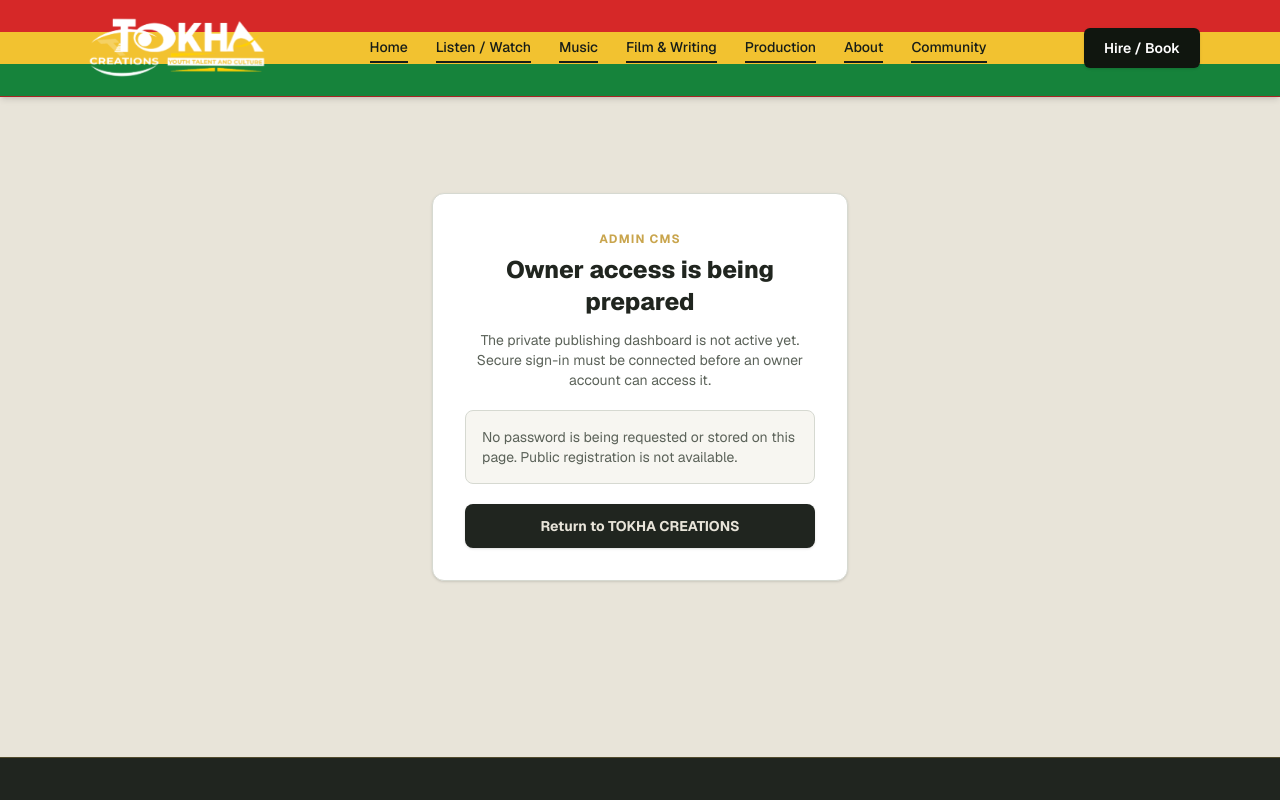
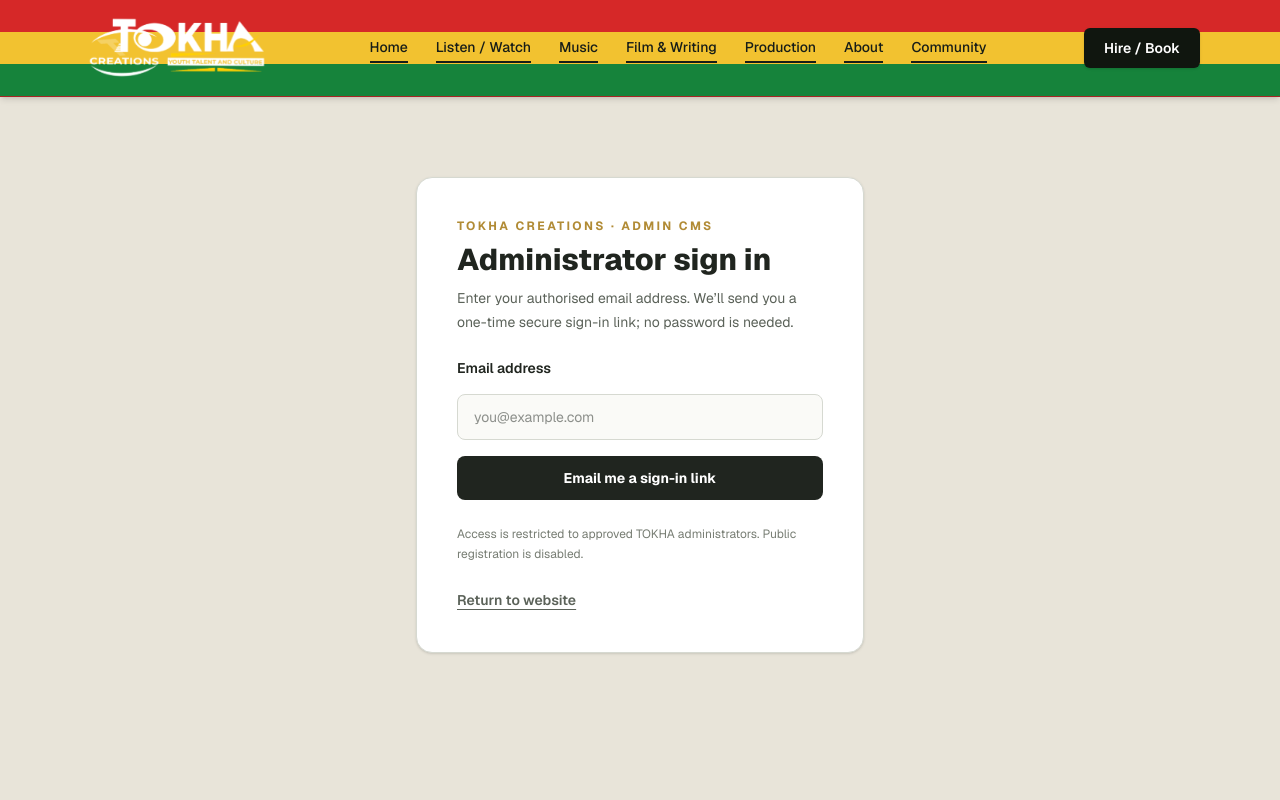
Before and after one commit to Jonathan97k/chikondi, a Next.js app: page /admin/login in a window 1280 px wide. Shown: the top 800 px of the page. Built offline with nearby package versions, Linux system fonts and the light colour scheme.

Commit message:
Enable passwordless admin sign-in

```diff
--- a/app/admin/login/page.tsx
+++ b/app/admin/login/page.tsx
@@ -1,27 +1,49 @@
 "use client";
 
+import { FormEvent, useState } from "react";
 import Link from "next/link";
 
 export default function AdminLoginPage() {
+  const [email, setEmail] = useState("");
+  const [message, setMessage] = useState("");
+  const [loading, setLoading] = useState(false);
+
+  async function requestLink(event: FormEvent<HTMLFormElement>) {
+    event.preventDefault();
+    setLoading(true);
+    setMessage("");
+    try {
+      const response = await fetch("/api/admin/login", {
+        method: "POST",
+        headers: { "Content-Type": "application/json" },
+        body: JSON.stringify({ email }),
+      });
+      const data = await response.json();
+      if (!response.ok) throw new Error(data.error || "Could not send sign-in link.");
+      setMessage(data.message);
+    } catch (error) {
+      setMessage(error instanceof Error ? error.message : "Could not send sign-in link.");
+    } finally {
+      setLoading(false);
+    }
+  }
+
   return (
-    <main className="max-w-md mx-auto px-4 py-24 text-[#20251F]">
-      <section className="bg-white rounded-xl p-8 border border-[#D6D9D1] shadow-sm space-y-5">
-        <div className="text-center">
-          <span className="text-xs uppercase tracking-widest text-[#C9A54D] font-bold">Admin CMS</span>
-          <h1 className="text-2xl font-extrabold mt-1">Owner access is being prepared</h1>
-          <p className="text-sm text-[#5B6259] mt-3">
-            The private publishing dashboard is not active yet. Secure sign-in must be connected before an owner account can access it.
-          </p>
+    <main className="min-h-[70vh] flex items-center justify-center px-5 py-20 text-[#20251F]">
+      <section className="w-full max-w-md rounded-2xl border border-[#D6D9D1] bg-white p-8 sm:p-10 shadow-sm space-y-6">
+        <div className="space-y-2">
+          <p className="text-xs font-bold uppercase tracking-[0.2em] text-[#B18B35]">TOKHA CREATIONS · Admin CMS</p>
+          <h1 className="text-3xl font-extrabold">Administrator sign in</h1>
+          <p className="text-sm leading-6 text-[#5B6259]">Enter your authorised email address. We’ll send you a one-time secure sign-in link; no password is needed.</p>
         </div>
-        <div className="rounded-lg border border-[#D6D9D1] bg-[#F7F6F1] p-4 text-sm text-[#5B6259]">
-          No password is being requested or stored on this page. Public registration is not available.
-        </div>
-        <Link
-          href="/"
-          className="block w-full py-3 rounded-lg bg-[#20251F] text-[#E8E4D9] text-center font-bold text-sm hover:bg-[#C9A54D] hover:text-[#20251F] transition-all shadow"
-        >
-          Return to TOKHA CREATIONS
-        </Link>
+        <form onSubmit={requestLink} className="space-y-4">
+          <label htmlFor="admin-email" className="block text-sm font-semibold">Email address</label>
+          <input id="admin-email" type="email" autoComplete="email" required value={email} onChange={(event) => setEmail(event.target.value)} placeholder="you@example.com" className="w-full rounded-lg border border-[#D6D9D1] bg-[#FAFAF7] px-4 py-3 text-sm outline-none focus:border-[#B18B35]" />
+          <button type="submit" disabled={loading} className="w-full rounded-lg bg-[#20251F] px-5 py-3 text-sm font-bold text-white transition hover:bg-[#B18B35] disabled:opacity-60">{loading ? "Sending secure link…" : "Email me a sign-in link"}</button>
+        </form>
+        {message && <p role="status" className="rounded-lg border border-[#D6D9D1] bg-[#F7F6F1] p-3 text-sm leading-6 text-[#4F594D]">{message}</p>}
+        <p className="text-xs leading-5 text-[#777D73]">Access is restricted to approved TOKHA administrators. Public registration is disabled.</p>
+        <Link href="/" className="inline-block text-sm font-semibold text-[#5B6259] underline underline-offset-4">Return to website</Link>
       </section>
     </main>
   );
```
